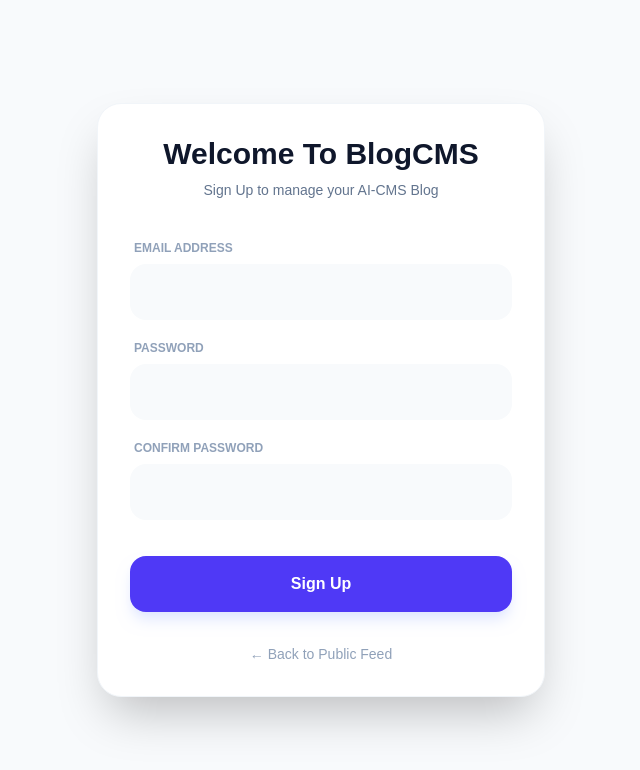
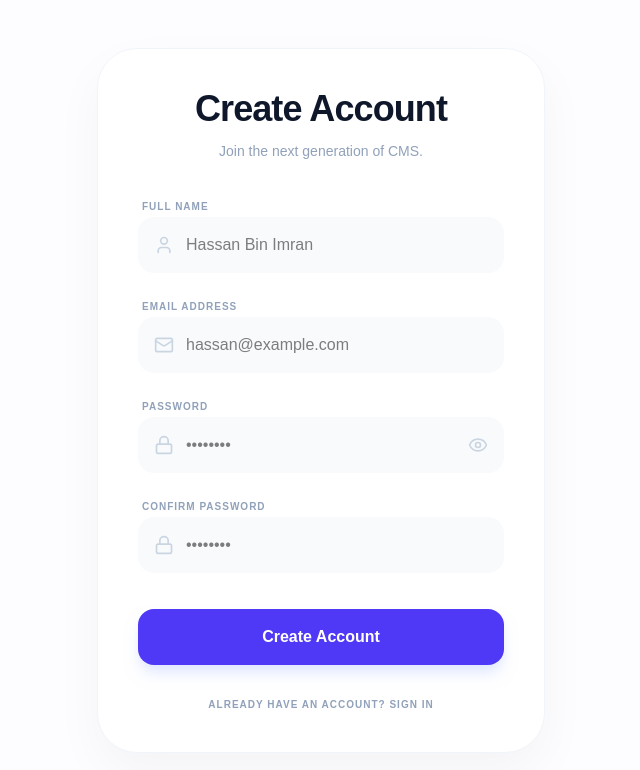
Before and after one commit to HMHHBI/blogcms, a Next.js app in the folder frontend/: page /register in a window 1280 px wide. Shown: the top 770 px of the page, without its empty margins (319-959 px from the left). Built offline with nearby package versions, Linux system fonts and the light colour scheme; no server answers.

Commit message:
refactor: sync public pages with new layout and secure rendering

```diff
--- a/frontend/src/app/(admin)/posts/edit/[id]/page.js
+++ b/frontend/src/app/(admin)/posts/edit/[id]/page.js
@@ -57,7 +57,7 @@ export default function EditPost() {
       await axios.post(`/posts/${id}`, formData, {
         headers: { "Content-Type": "multipart/form-data" },
       });
-      router.push("/admin/dashboard");
+      router.push("/dashboard");
     } catch (err) {
       alert("Update failed");
     }
--- a/frontend/src/app/(auth)/login/page.js
+++ b/frontend/src/app/(auth)/login/page.js
@@ -3,75 +3,100 @@ import { useState } from "react";
 import axios from "@/lib/axios";
 import { useRouter } from "next/navigation";
 import Link from "next/link";
+import { Eye, EyeOff, Mail, Lock } from "lucide-react";
 
 export default function Login() {
-  const [email, setEmail] = useState("test@example.com");
-  const [password, setPassword] = useState("password");
+  const [email, setEmail] = useState("");
+  const [password, setPassword] = useState("");
+  const [showPassword, setShowPassword] = useState(false);
+  const [loading, setLoading] = useState(false);
   const router = useRouter();
 
   const handleLogin = async (e) => {
     e.preventDefault();
+    setLoading(true);
     try {
       const res = await axios.post("/login", { email, password });
       const token = res.data.token;
-
-      // 1. LocalStorage for Client-side
       localStorage.setItem("token", token);
-
-      // 2. Cookie for Middleware (Server-side)
-      // Hum cookie set kar rahe hain jo 7 din tak valid hogi
       document.cookie = `token=${token}; path=/; max-age=${7 * 24 * 60 * 60}; SameSite=Lax;`;
-
-      router.push("/");
+      router.push("/dashboard");
     } catch (err) {
-      alert("Invalid Credentials!");
+      alert(err.response?.data?.message || "Invalid Credentials!");
+    } finally {
+      setLoading(false);
     }
   };
 
   return (
-    <div className="flex items-center justify-center min-h-screen bg-slate-50">
-      <div className="w-full max-w-md p-8 bg-white shadow-2xl rounded-3xl border border-slate-100">
+    <div className="flex items-center justify-center min-h-screen bg-[#FDFDFF] px-4">
+      <div className="w-full max-w-md p-10 bg-white shadow-[0_20px_50px_rgba(0,0,0,0.04)] rounded-[2.5rem] border border-slate-100">
         <div className="text-center mb-10">
-          <h1 className="text-3xl font-black text-slate-900 mb-2">
+          <h1 className="text-4xl font-black text-slate-900 tracking-tight mb-3">
             Welcome Back
           </h1>
-          <p className="text-slate-500 text-sm">
-            Log in to manage your AI-CMS Blog
+          <p className="text-slate-400 text-sm font-medium">
+            Enter your details to manage your blog.
           </p>
         </div>
 
-        <form onSubmit={handleLogin} className="space-y-5">
-          <div>
-            <label className="text-xs font-bold uppercase text-slate-400 ml-1 mb-2 block">
+        <form onSubmit={handleLogin} className="space-y-6">
+          <div className="space-y-2">
+            <label className="text-[10px] font-black uppercase tracking-[0.2em] text-slate-400 ml-1">
               Email Address
             </label>
+            <div className="relative group">
+              <Mail className="absolute left-4 top-1/2 -translate-y-1/2 w-5 h-5 text-slate-300 group-focus-within:text-violet-500 transition-colors" />
               <input
                 type="email"
                 value={email}
                 onChange={(e) => setEmail(e.target.value)}
-              className="w-full p-4 bg-slate-50 border-none rounded-2xl focus:ring-2 focus:ring-indigo-500 transition outline-none"
+                className="w-full pl-12 pr-4 py-4 bg-slate-50 text-black border-none rounded-2xl focus:ring-2 focus:ring-violet-500/20 transition-all outline-none font-medium"
+                placeholder="name@example.com"
                 required
               />
             </div>
-          <div>
-            <label className="text-xs font-bold uppercase text-slate-400 ml-1 mb-2 block">
+          </div>
+
+          <div className="space-y-2">
+            <label className="text-[10px] font-black uppercase tracking-[0.2em] text-slate-400 ml-1">
               Password
             </label>
+            <div className="relative group">
+              <Lock className="absolute left-4 top-1/2 -translate-y-1/2 w-5 h-5 text-slate-300 group-focus-within:text-violet-500 transition-colors" />
               <input
-              type="password"
+                type={showPassword ? "text" : "password"}
                 value={password}
                 onChange={(e) => setPassword(e.target.value)}
-              className="w-full p-4 bg-slate-50 border-none rounded-2xl focus:ring-2 focus:ring-indigo-500 transition outline-none"
+                className="w-full pl-12 pr-12 py-4 bg-slate-50 text-black border-none rounded-2xl focus:ring-2 focus:ring-violet-500/20 transition-all outline-none font-medium"
+                placeholder="••••••••"
                 required
               />
+              <button
+                type="button"
+                onClick={() => setShowPassword(!showPassword)}
+                className="absolute right-4 top-1/2 -translate-y-1/2 text-slate-300 hover:text-slate-600 transition-colors"
+              >
+                {showPassword ? (
+                  <EyeOff className="w-5 h-5" />
+                ) : (
+                  <Eye className="w-5 h-5" />
+                )}
+              </button>
             </div>
-          <button className="w-full bg-indigo-600 text-white p-4 rounded-2xl font-bold hover:bg-indigo-700 transition-all shadow-lg shadow-indigo-100 mt-4">
-            Sign In
+          </div>
+
+          <button
+            disabled={loading}
+            className="w-full bg-slate-900 text-white py-4 rounded-2xl font-bold hover:bg-violet-600 transition-all shadow-xl shadow-violet-100 mt-4 flex items-center justify-center gap-2"
+          >
+            {loading ? "Signing in..." : "Sign In"}
           </button>
         </form>
+
         <Link
           href="/"
-          className="block text-center mt-8 text-slate-400 text-sm hover:text-indigo-600 transition"
+          className="block text-center mt-10 text-slate-400 text-xs font-bold uppercase tracking-widest hover:text-violet-600 transition"
         >
           ← Back to Public Feed
         </Link>
--- a/frontend/src/app/(auth)/register/page.js
+++ b/frontend/src/app/(auth)/register/page.js
@@ -3,94 +3,146 @@ import { useState } from "react";
 import axios from "@/lib/axios";
 import { useRouter } from "next/navigation";
 import Link from "next/link";
+import { Eye, EyeOff, User, Mail, Lock } from "lucide-react";
 
 export default function Register() {
   const [email, setEmail] = useState("");
+  const [name, setName] = useState("");
   const [password, setPassword] = useState("");
   const [confirmPassword, setConfirmPassword] = useState("");
+  const [showPassword, setShowPassword] = useState(false);
+  const [loading, setLoading] = useState(false);
   const router = useRouter();
 
   const handleRegister = async (e) => {
     e.preventDefault();
+    if (password !== confirmPassword) {
+      alert("Passwords do not match!");
+      return;
+    }
+    setLoading(true);
     try {
       const res = await axios.post("/register", {
+        name,
         email,
         password,
         password_confirmation: confirmPassword,
       });
-      const token = res.data.token;
-
-      // 1. LocalStorage for Client-side
-      localStorage.setItem("token", token);
-
-      // 2. Cookie for Middleware (Server-side)
-      // Hum cookie set kar rahe hain jo 7 din tak valid hogi
-      document.cookie = `token=${token}; path=/; max-age=${7 * 24 * 60 * 60}; SameSite=Lax;`;
-
+      localStorage.setItem("token", res.data.token);
+      document.cookie = `token=${res.data.token}; path=/; max-age=${7 * 24 * 60 * 60}; SameSite=Lax;`;
       router.push("/dashboard");
     } catch (err) {
       alert(err.response?.data?.message || "Registration failed!");
+    } finally {
+      setLoading(false);
     }
   };
 
   return (
-    <div className="flex items-center justify-center min-h-screen bg-slate-50">
-      <div className="w-full max-w-md p-8 bg-white shadow-2xl rounded-3xl border border-slate-100">
-        <div className="text-center mb-10">
-          <h1 className="text-3xl font-black text-slate-900 mb-2">
-            Welcome To BlogCMS
+    <div className="flex items-center justify-center min-h-screen bg-[#FDFDFF] px-4">
+      <div className="w-full max-w-md p-10 bg-white shadow-[0_20px_50px_rgba(0,0,0,0.04)] rounded-[2.5rem] border border-slate-100">
+        <div className="text-center mb-8">
+          <h1 className="text-4xl font-black text-slate-900 tracking-tight mb-3">
+            Create Account
           </h1>
-          <p className="text-slate-500 text-sm">
-            Sign Up to manage your AI-CMS Blog
+          <p className="text-slate-400 text-sm font-medium">
+            Join the next generation of CMS.
           </p>
         </div>
 
         <form onSubmit={handleRegister} className="space-y-5">
-          <div>
-            <label className="text-xs font-bold uppercase text-slate-400 ml-1 mb-2 block">
+          <div className="space-y-1">
+            <label className="text-[10px] font-black uppercase tracking-widest text-slate-400 ml-1">
+              Full Name
+            </label>
+            <div className="relative group">
+              <User className="absolute left-4 top-1/2 -translate-y-1/2 w-5 h-5 text-slate-300 group-focus-within:text-violet-500 transition-colors" />
+              <input
+                type="text"
+                value={name}
+                onChange={(e) => setName(e.target.value)}
+                className="w-full pl-12 pr-4 py-4 bg-slate-50 text-black border-none rounded-2xl focus:ring-2 focus:ring-violet-500/20 transition-all outline-none font-medium"
+                placeholder="Hassan Bin Imran"
+                required
+              />
+            </div>
+          </div>
+
+          <div className="space-y-1">
+            <label className="text-[10px] font-black uppercase tracking-widest text-slate-400 ml-1">
               Email Address
             </label>
+            <div className="relative group">
+              <Mail className="absolute left-4 top-1/2 -translate-y-1/2 w-5 h-5 text-slate-300 group-focus-within:text-violet-500 transition-colors" />
               <input
                 type="email"
                 value={email}
                 onChange={(e) => setEmail(e.target.value)}
-              className="w-full p-4 bg-slate-50 border-none rounded-2xl focus:ring-2 focus:ring-indigo-500 transition outline-none"
+                className="w-full pl-12 pr-4 py-4 bg-slate-50 text-black border-none rounded-2xl focus:ring-2 focus:ring-violet-500/20 transition-all outline-none font-medium"
+                placeholder="hassan@example.com"
                 required
               />
             </div>
-          <div>
-            <label className="text-xs font-bold uppercase text-slate-400 ml-1 mb-2 block">
+          </div>
+
+          <div className="space-y-1">
+            <label className="text-[10px] font-black uppercase tracking-widest text-slate-400 ml-1">
               Password
             </label>
+            <div className="relative group">
+              <Lock className="absolute left-4 top-1/2 -translate-y-1/2 w-5 h-5 text-slate-300 group-focus-within:text-violet-500 transition-colors" />
+              <input
+                type={showPassword ? "text" : "password"}
+                value={password}
+                onChange={(e) => setPassword(e.target.value)}
+                className="w-full pl-12 pr-12 py-4 bg-slate-50 text-black border-none rounded-2xl focus:ring-2 focus:ring-violet-500/20 transition-all outline-none font-medium"
+                placeholder="••••••••"
+                required
+              />
+              <button
+                type="button"
+                onClick={() => setShowPassword(!showPassword)}
+                className="absolute right-4 top-1/2 -translate-y-1/2 text-slate-300 hover:text-slate-600"
+              >
+                {showPassword ? (
+                  <EyeOff className="w-5 h-5" />
+                ) : (
+                  <Eye className="w-5 h-5" />
+                )}
+              </button>
+            </div>
+          </div>
+
+          <div className="space-y-1">
+            <label className="text-[10px] font-black uppercase tracking-widest text-slate-400 ml-1">
+              Confirm Password
+            </label>
+            <div className="relative group">
+              <Lock className="absolute left-4 top-1/2 -translate-y-1/2 w-5 h-5 text-slate-300 group-focus-within:text-violet-500 transition-colors" />
               <input
                 type="password"
-              value={password}
-              onChange={(e) => setPassword(e.target.value)}
-              className="w-full p-4 bg-slate-50 border-none rounded-2xl focus:ring-2 focus:ring-indigo-500 transition outline-none"
+                value={confirmPassword}
+                onChange={(e) => setConfirmPassword(e.target.value)}
+                className="w-full pl-12 pr-4 py-4 bg-slate-50 text-black border-none rounded-2xl focus:ring-2 focus:ring-violet-500/20 transition-all outline-none font-medium"
+                placeholder="••••••••"
                 required
               />
             </div>
-          <div>
-            <label className="text-xs font-bold uppercase text-slate-400 ml-1 mb-2 block">
-              Confirm Password
-            </label>
-            <input
-              type="confirm-password"
-              value={confirmPassword}
-              onChange={(e) => setConfirmPassword(e.target.value)}
-              className="w-full p-4 bg-slate-50 border-none rounded-2xl focus:ring-2 focus:ring-indigo-500 transition outline-none"
-              required
-            />
           </div>
-          <button className="w-full bg-indigo-600 text-white p-4 rounded-2xl font-bold hover:bg-indigo-700 transition-all shadow-lg shadow-indigo-100 mt-4">
-            Sign Up
+
+          <button
+            disabled={loading}
+            className="w-full bg-indigo-600 text-white py-4 rounded-2xl font-bold hover:bg-indigo-700 transition-all shadow-lg shadow-indigo-100 mt-4"
+          >
+            {loading ? "Creating Account..." : "Create Account"}
           </button>
         </form>
+
         <Link
-          href="/"
-          className="block text-center mt-8 text-slate-400 text-sm hover:text-indigo-600 transition"
+          href="/login"
+          className="block text-center mt-8 text-slate-400 text-[10px] font-black uppercase tracking-widest hover:text-violet-600 transition"
         >
-          ← Back to Public Feed
+          Already have an account? Sign In
         </Link>
       </div>
     </div>
```
Also changed, not shown: frontend/src/app/(admin)/dashboard/page.js (+99 -41 lines), frontend/src/app/(public)/page.js (+7 -2 lines), frontend/src/app/components/Navbar.js (deleted, +0 -29 lines), frontend/src/app/components/PostCard.js (deleted, +0 -64 lines). Lines whose indentation alone changed are shown as unchanged.
